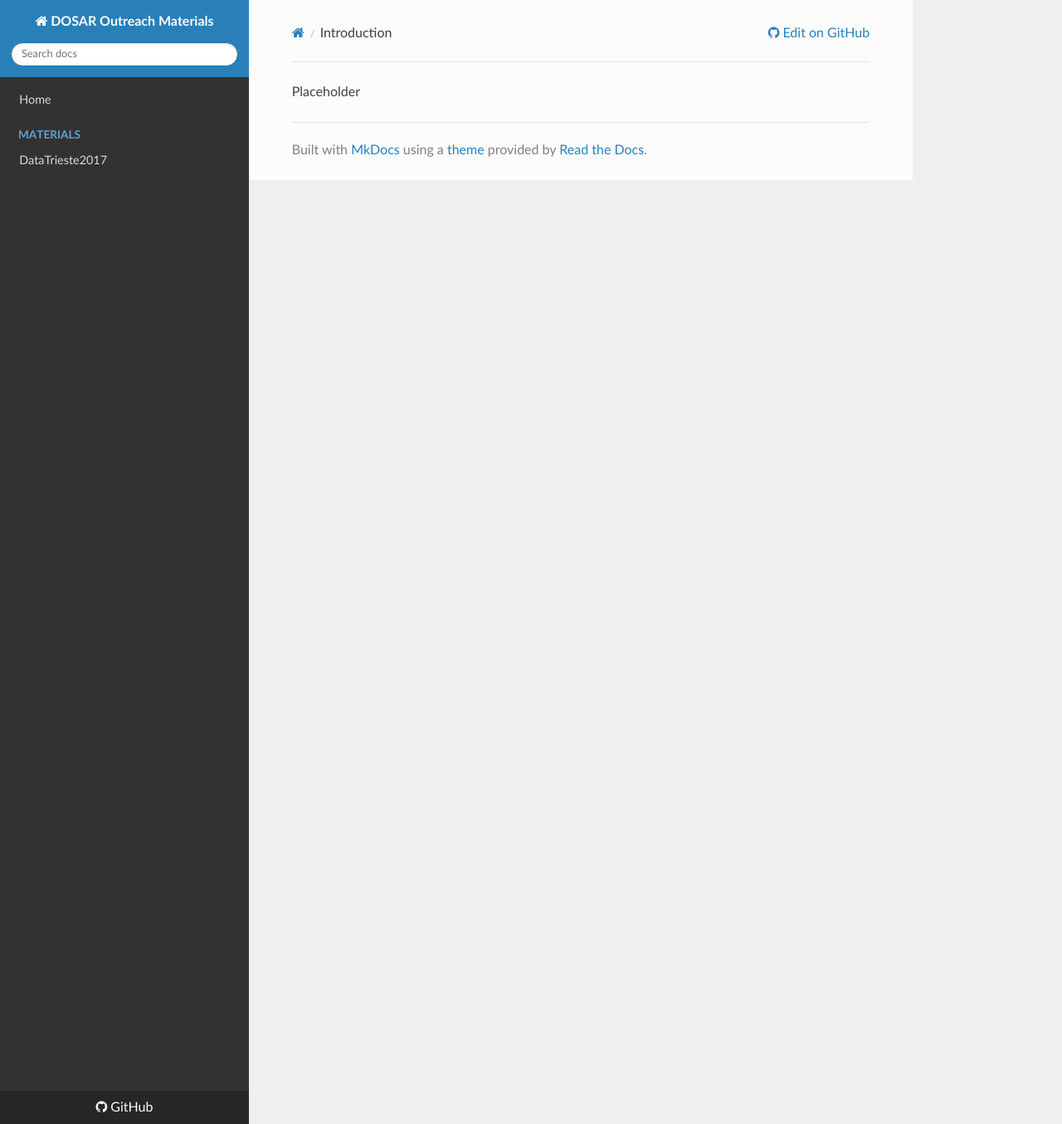
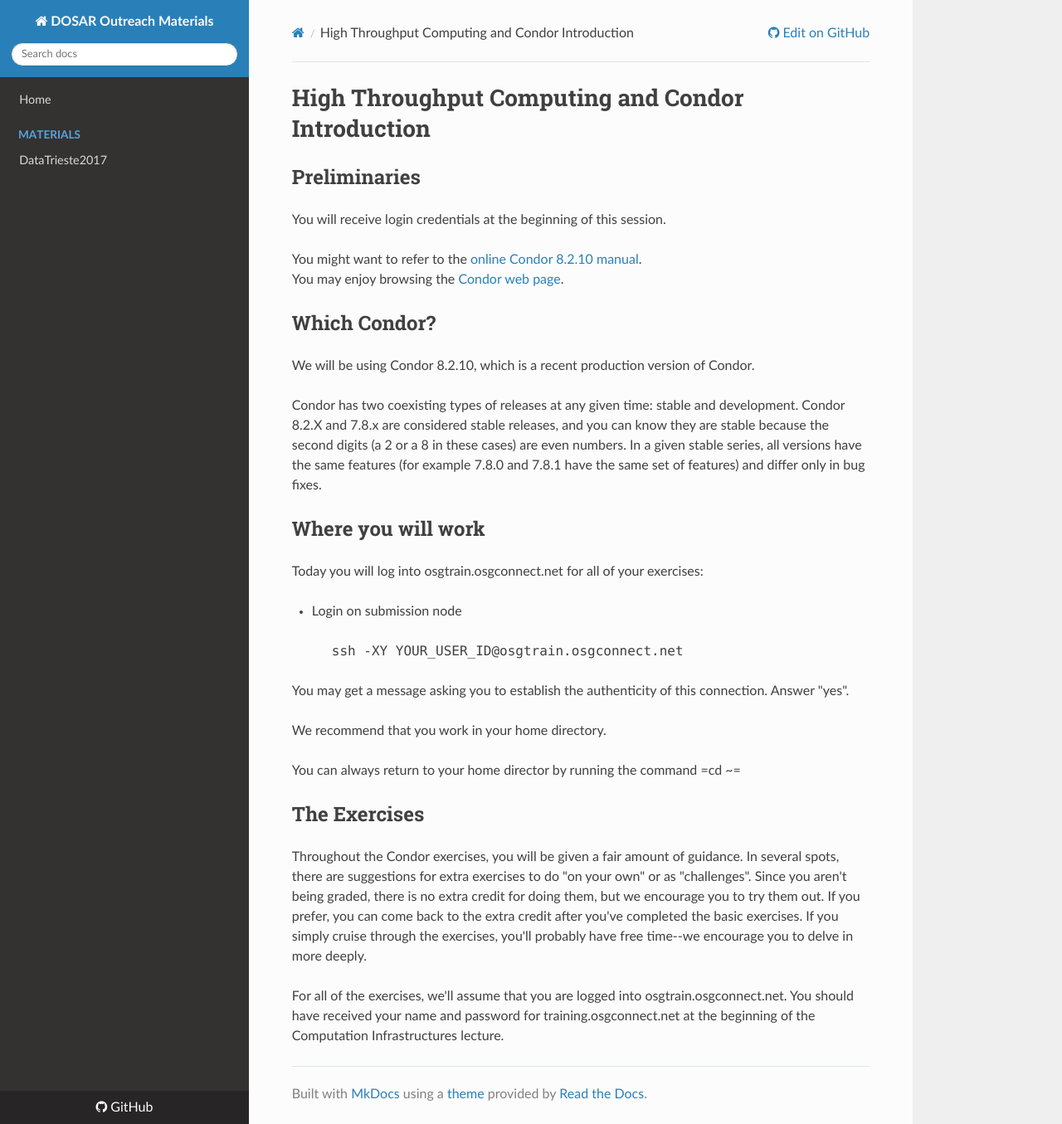
Before and after one commit to opensciencegrid/dosar, an MkDocs documentation site: the page built from docs/Materials/Introduction.md, in a window 1280 px wide and 1355 px high. Shown: the whole window at 83% size. Built offline with MkDocs 1.6.1, drawn with Linux system fonts in a browser that asks for light colours; nearby versions of some CDN libraries; old or Windows-style settings are respelled for this version of MkDocs.

Commit message:
Update Introduction.md

```diff
--- a/docs/Materials/Introduction.md
+++ b/docs/Materials/Introduction.md
@@ -1 +1,33 @@
-Placeholder
+# High Throughput Computing and Condor Introduction
+
+## Preliminaries
+
+You will receive login credentials at the beginning of this session.
+
+You might want to refer to the [online Condor 8.2.10 manual](http://research.cs.wisc.edu/htcondor/manual/v8.2/).<br>
+You may enjoy browsing the [Condor web page](http://www.cs.wisc.edu/condor/).<br>
+
+## Which Condor?
+We will be using Condor 8.2.10, which is a recent production version of Condor.
+
+Condor has two coexisting types of releases at any given time: stable and development. Condor 8.2.X and 7.8.x are considered stable releases, and you can know they are stable because the second digits (a 2 or a 8 in these cases) are  even numbers. In a given stable series, all versions have the same features (for example 7.8.0 and 7.8.1 have the same set of features) and differ only in bug fixes.
+
+## Where you will work
+
+Today you will log into osgtrain.osgconnect.net for all of your exercises:
+
+   * Login on submission node <pre class="screen">
+> ssh -XY YOUR_USER_ID@osgtrain.osgconnect.net
+</pre>
+
+You may get a message asking you to establish the authenticity of this connection. Answer "yes".
+
+We recommend that you work in your home directory.
+
+You can always return to your home director by running the command =cd ~=
+
+## The Exercises
+
+Throughout the Condor exercises, you will be given a fair amount of guidance. In several spots, there are suggestions for extra exercises to do "on your own" or as "challenges". Since you aren't being graded, there is no extra credit for doing them, but we encourage you to try them out. If you prefer, you can come back to the extra credit after you've completed the basic exercises. If you simply cruise through the exercises, you'll probably have free time--we encourage you to delve in more deeply.
+
+For all of the exercises, we'll assume that you are logged into osgtrain.osgconnect.net. You should have received your name and password for training.osgconnect.net at the beginning of the Computation Infrastructures lecture.
```
